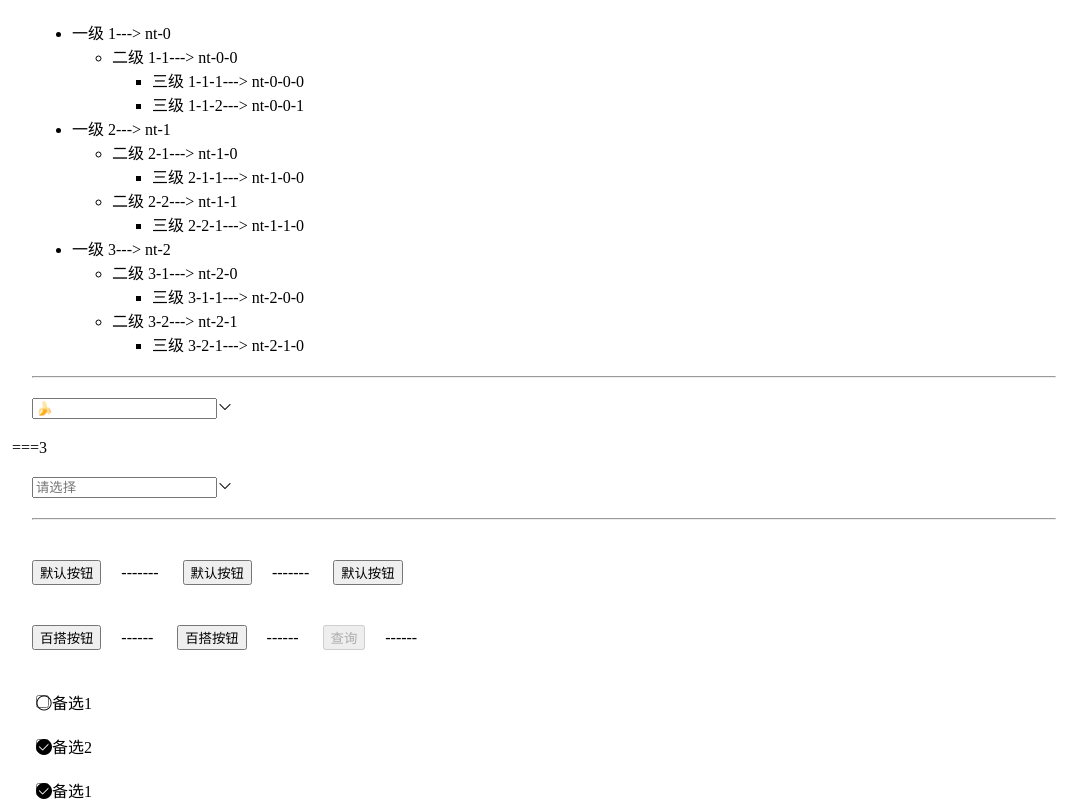
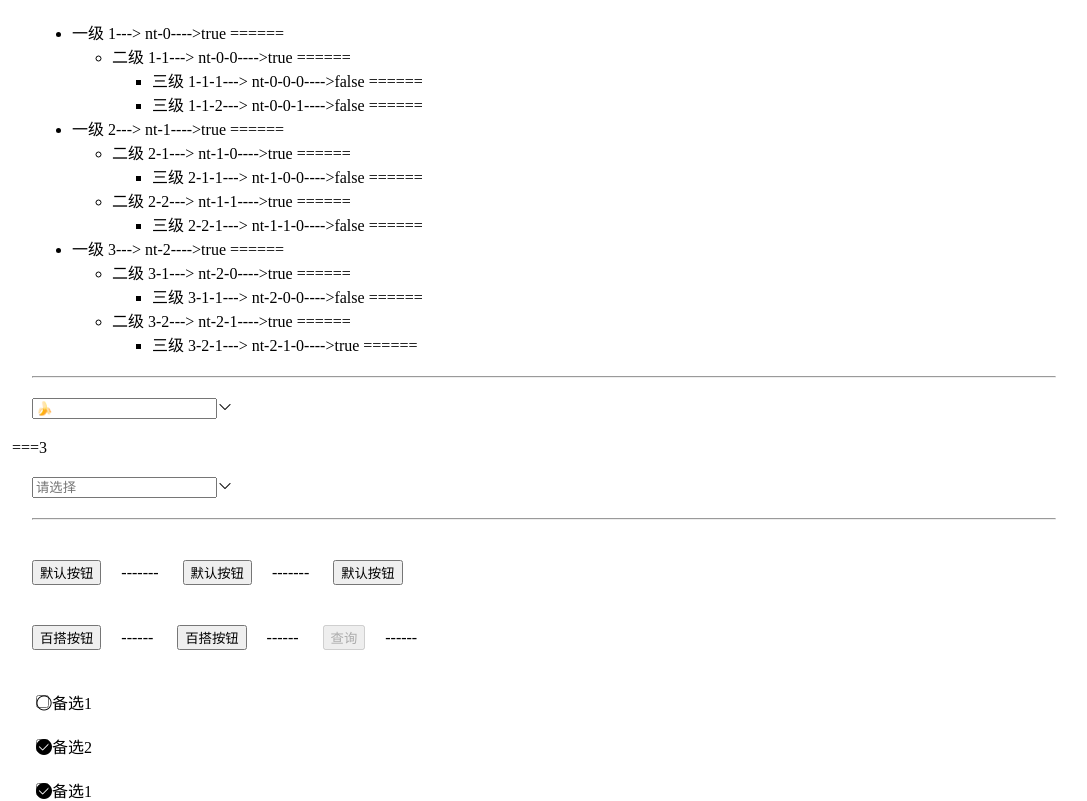
Before and after one commit to Z6T/nature-ui, a Vue app: page / in a window 1280 px wide. Shown: the top 801 px of the page, without its empty margins (96-1183 px from the left). Built offline with nearby package versions, Linux system fonts and the light colour scheme.

Commit message:
feat:完善了tree的拖拽

```diff
--- a/packages/loadingbar/index.vue
+++ b/packages/loadingbar/index.vue
@@ -28,10 +28,12 @@ export default {
     },
     methods: {
         go() {
+            console.log('go');
+
             this.progressVal += this.step;
             this.barColor = 'green'
             setTimeout(() => {
-                if (this.progressVal < 90) {
+                if (this.progressVal < 94) {
                     this.go();
                 }
             }, 20);
@@ -40,7 +42,7 @@ export default {
             this.progressVal = 100;
             setTimeout(() => {
                 this.opcy = 0;
-            }, 300);
+            }, 500);
         },
         color16() {//十六进制颜色随机
             var r = Math.floor(Math.random() * 256);
--- a/packages/nt-styles/index.css
+++ b/packages/nt-styles/index.css
@@ -5,4 +5,5 @@
 @import './src/datepicker.css';
 @import './src/dialog.css';
 @import './src/select.css';
-@import './src/loadingbar.css'
+@import './src/loadingbar.css';
+@import './src/tree.css'
--- a/packages/nt-styles/src/tree.css
+++ b/packages/nt-styles/src/tree.css
@@ -0,0 +1,10 @@
+@b nt-tree{
+    /* background-color: #333333; */
+
+}
+.drag-start-node{
+    background-color: #dcdfe6;
+}
+.drag-over-node {
+    background-color: red;
+}
--- a/packages/tree/index.vue
+++ b/packages/tree/index.vue
@@ -1,7 +1,7 @@
-<template>
+<template >
+    <div class="nt-tree">
         <div>
-      <div>
-        <NodeTreeNode :data="treeData"/>
+            <NodeTreeNode :data="treeData" />
         </div>
     </div>
 </template>
@@ -66,7 +66,8 @@ export default {
                             label: "二级 3-2",
                             children: [
                                 {
-                  label: "三级 3-2-1"
+                                    label: "三级 3-2-1",
+                                    children: []
                                 }
                             ]
                         }
@@ -75,7 +76,7 @@ export default {
             ]
         };
     },
-  components:{NodeTreeNode}
+    components: { NodeTreeNode }
 };
 </script>
 
--- a/packages/tree/tree-node.vue
+++ b/packages/tree/tree-node.vue
@@ -1,49 +1,89 @@
 <template>
     <ul v-if="data&&data.length">
         <li
-      v-for="(item,i) in data"
+            v-for="(item,i) in treeData"
             :key="i"
-      :nt-tree-leval = "vLeval+i"
-      @dragstart="onDragStart"
-      @dragover="onDragOver"
-      @dragend="onDragEnd"
+            :class="[i===dragingIndex?'drag-start-node':'']"
+            @dragstart.stop="onDragStart(i)"
+            @dragover.stop="onDragOver($event,i)"
+            @dragleave="onDragEnter"
+            @dragend.stop="onDragEnd(i)"
             draggable="true"
+            :nt-tree-leval="vLeval+i"
+            :isFolder="!!(item&&item.children)"
         >
-      {{item.label}}---> {{vLeval+i}}
-      <tree-node :data="item.children" :vLeval = 'vLeval+i+"-"'></tree-node>
+            <span>{{item.label}}---> {{vLeval+i}}---->{{!!item.children}} ======</span>
+            <tree-node :data="item.children" :vLeval="vLeval+i+'-'"></tree-node>
         </li>
     </ul>
 </template>
 
 <script>
-import { log } from 'util';
+let draging = null, dragover = null;
+
 export default {
     name: "TreeNode",
-  data(){
+    data() {
         return {
-        draging:null
+            draging: null,
+            dragover: null,
+            treeData: this.data,
+            dragingIndex: null,
+            dragoverIndex: null,
         }
     },
     props: {
         data: Array,
-    vLeval:{
-        type:String,
+        vLeval: {
+            type: String,
             // nt-tree-index
-        default:'nt-'
+            default: 'nt-'
+        },
+    },
+    methods: {
+        onDragStart(index) {
+            this.dragingIndex = index;
+            draging = this.treeData[index];
+        },
+        onDragOver(e,index) {
+            console.log(e.target)
+            e.target.classList.add('drag-over-node')
+            this.dragoverIndex = index
+            if (!this.treeData[index].children) {
+                this.$set(this.treeData[index], 'children', [])
+            }
+            dragover = this.treeData[index]
+        },
+        onDragEnd(index) {
+            this.dragingIndex = null
+            this.dragingIndex = null
+            const dragingLevel = this.vLeval + index;
+            const arr = dragingLevel.match(/\d/g).slice(-2);
+            if (!dragover.children) {
+                this.dragover.children = [];
+                this.$set(this.dragover, 'children', [])
+            }
+            const dragingStr = JSON.stringify(draging);
+            const dragoverStr = JSON.stringify(dragover);
+            // 防止拖动到自己的子元素身上
+            const dragingContainOver = dragingStr.indexOf(dragoverStr) > -1;
+            if (dragingContainOver) return;
+            arr.length === 2 ? this.$parent.treeData[arr[0]].children.splice(arr[1], 1) :
+            this.$parent.treeData.splice(arr[0], 1)
+            dragover.children.push(draging)
+        },
+        onDragEnter(e){
+            console.log(e.target)
+             e.target.classList.remove('drag-over-node')
         }
     },
-  methods: {
-    onDragStart(e) {
-      this.draging = e.target;
-      console.log(e.target.innerText);
-
+    watch: {
+        data: {
+            handler(newVal) {
+                this.treeData = newVal
             },
-    onDragOver(e) {
-      console.log('drag over');
-       console.log(e.target.getAttribute('nt-tree-leval'));
-    },
-    onDragEnd(e) {
-       console.log(e.target.getAttribute('nt-tree-leval'));
+            deep: true,
+            immediate: true
         }
     }
 };
```
Lines whose indentation alone changed are shown as unchanged.
